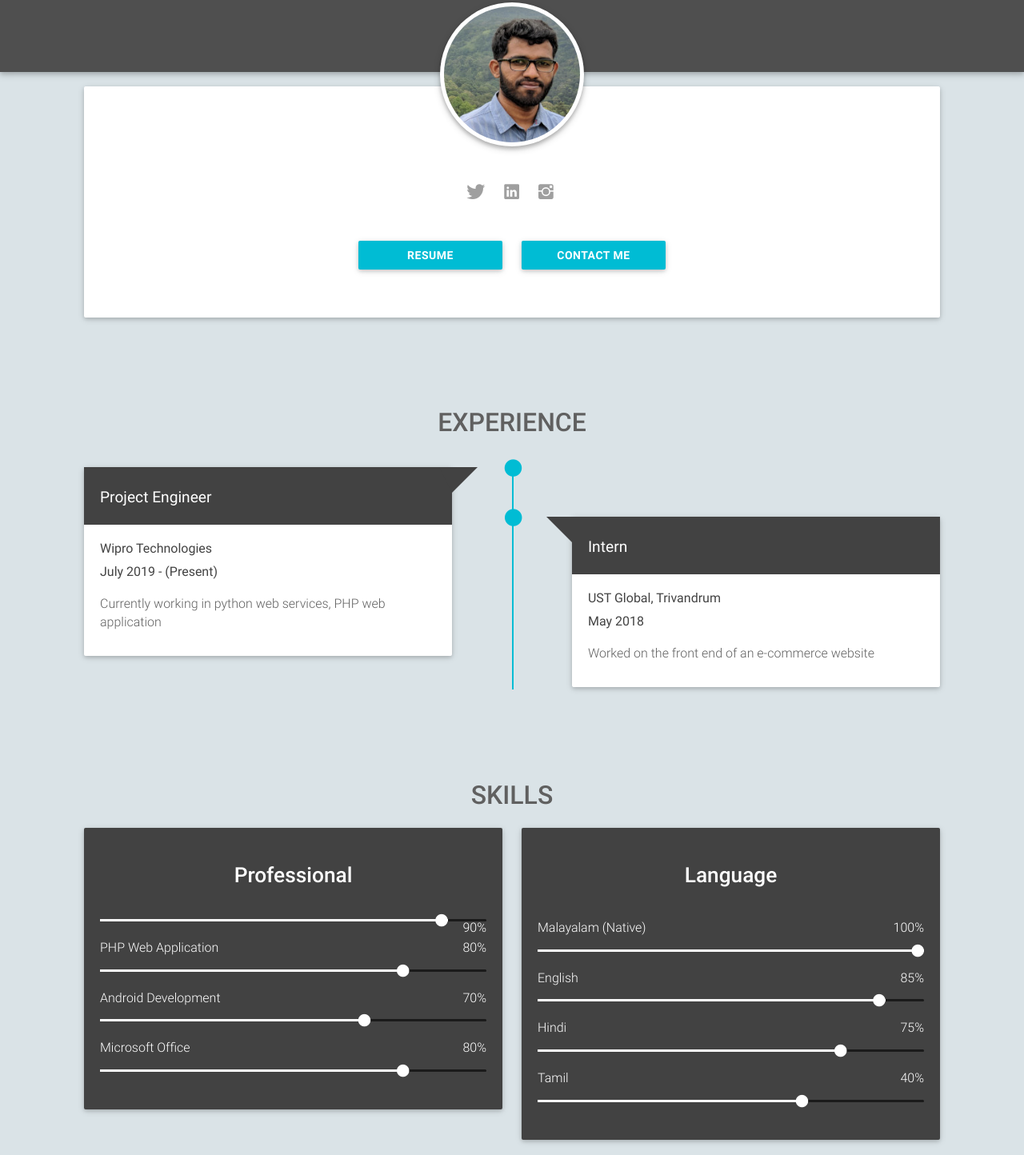
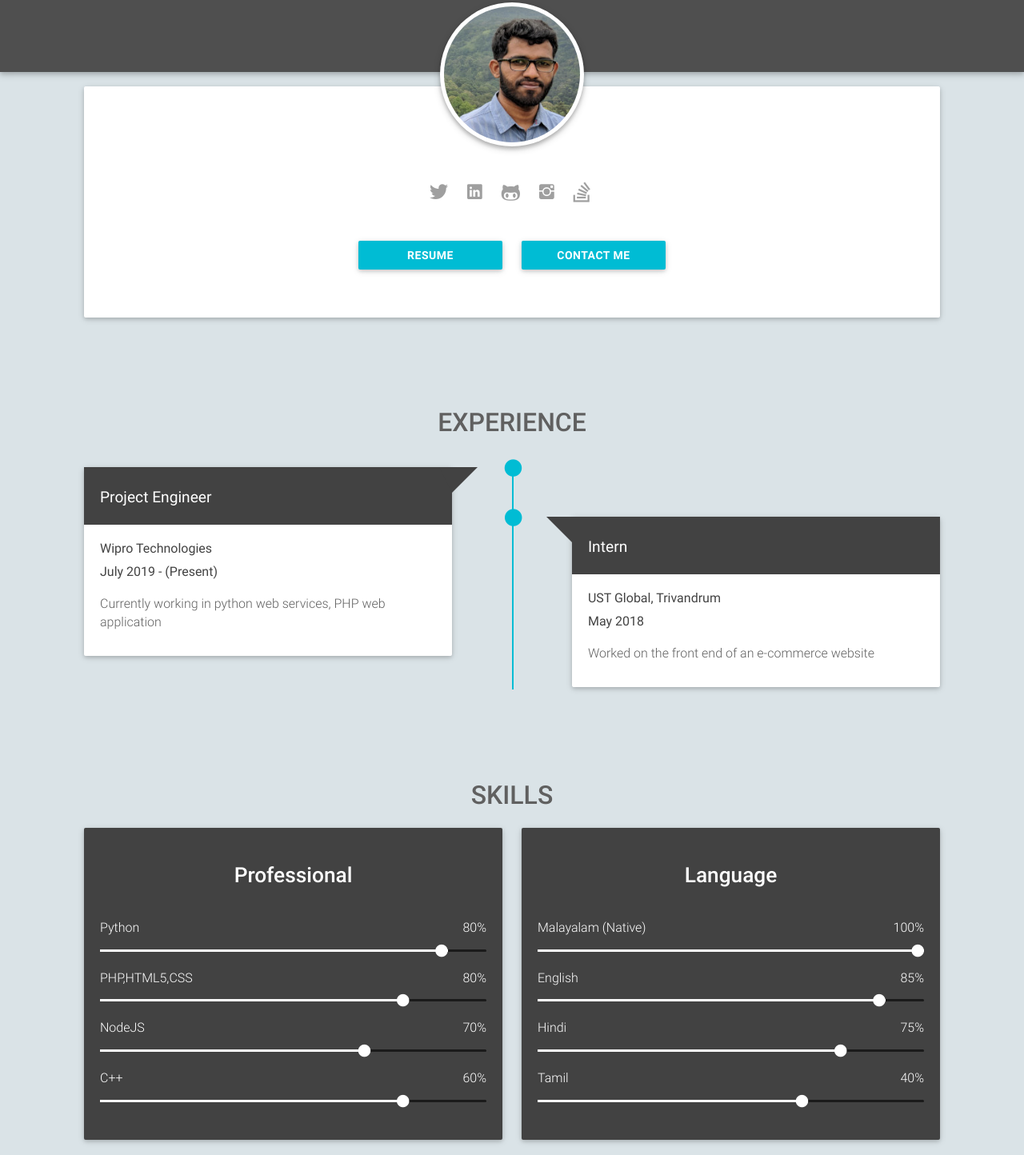
Before and after one commit to sreejith7874/portfolio, a plain HTML site: page index.html in a window 1280 px wide. Shown: the part 161-1605 px from the top of the page at 80% size. Drawn offline with Linux system fonts and the light colour scheme; files whose address does not match are found by name.

Commit message:
modifications

```diff
--- a/index.html
+++ b/index.html
@@ -97,7 +97,7 @@
                         <div id="nav-profile" class="center-block">
 
                             <!-- Profile Picture [Square] -->
-                            <img src="images/profile-pic.png">
+                            <img src="images/profile.png">
                         </div>
                         <h6 class="text-center text-capitalize">Sreejith A G </h6>
                     </div>
@@ -149,9 +149,11 @@
                 <!-- Social Links -->
                 <div id="intro-div" class="card content-wrapper">
                     <ul class="text-center list-inline">
-                        <li><a href="#0" target="_blank"><i class="ion-social-twitter"></i></a></li>
-                        <li><a href="#0" target="_blank"><i class="ion-social-linkedin"></i></a></li>
-                        <li><a href="#0" target="_blank"><i class="ion-social-instagram"></i></a></li>
+                        <li><a href="https://twitter.com/sreejithag1" target="_blank"><i class="ion-social-twitter"></i></a></li>
+                        <li><a href="https://www.linkedin.com/in/sreejithag/" target="_blank"><i class="ion-social-linkedin"></i></a></li>
+                        <li><a href="https://github.com/sreejithag" target="_blank"><i class="fa fa-github-alt"></i></a></li>
+                        <li><a href="https://www.instagram.com/sreejith.ag/" target="_blank"><i class="ion-social-instagram"></i></a></li>
+                        <li><a href="https://stackoverflow.com/users/8345026/sreejith-a-g" target="_blank"><i class="fa fa-stack-overflow"></i></a></li>
                     </ul>
 
                     <!-- Some Intro About You -->
@@ -163,8 +165,8 @@
                         <!-- Download & Contact Button -->
                         <div class="col col-xs-12 col-sm-12 col-md-12 text-center">
                             <!-- Your CV File -->
-                            <a href="cv/cv-file.docx" download="cv-file.docx" class="btn waves-effect waves-light btn-primary custom-btn"><b>Resume</b></a>
-                            <a href="#contact" class="btn waves-effect waves-light btn-primary custom-btn"><b>Contact Me</b></a>
+                            <a href="resume/resume.pdf" download="cv-file.docx" class="btn waves-effect waves-light btn-primary custom-btn"><b>Resume</b></a>
+                            <a href="https://api.whatsapp.com/send?phone=917012182681" class="btn waves-effect waves-light btn-primary custom-btn"><b>Contact Me</b></a>
                         </div>
                     </div>
 
@@ -249,7 +251,7 @@
 
                     <div class="skill-progress-div">
                         <!-- Add Skill -->
-                        <p><span>90%</span></p>
+                        <p>Python<span>80%</span></p>
                         <!-- Edit Value Here -->
                         <div class="progress skill-progress" data-percent="90%">
                             <div class="determinate skill-determinate">
@@ -261,7 +263,7 @@
 
                     <div class="skill-progress-div">
                         <!-- Add Skill -->
-                        <p>PHP Web Application<span>80%</span></p>
+                        <p>PHP,HTML5,CSS<span>80%</span></p>
                         <!-- Edit Value Here -->
                         <div class="progress skill-progress" data-percent="80%">
                             <div class="determinate skill-determinate">
@@ -272,7 +274,7 @@
                     </div>
                     <div class="skill-progress-div">
                         <!-- Add Skill -->
-                        <p>Android Development<span>70%</span></p>
+                        <p>NodeJS<span>70%</span></p>
                         <!-- Edit Value Here -->
                         <div class="progress skill-progress" data-percent="70%">
                             <div class="determinate skill-determinate">
@@ -284,7 +286,7 @@
 
                     <div class="skill-progress-div">
                         <!-- Add Skill -->
-                        <p>Microsoft Office<span>80%</span></p>
+                        <p>C++<span>60%</span></p>
                         <!-- Edit Value Here -->
                         <div class="progress skill-progress" data-percent="80%">
                             <div class="determinate skill-determinate">
```
Also changed, not shown: 1 other file.
